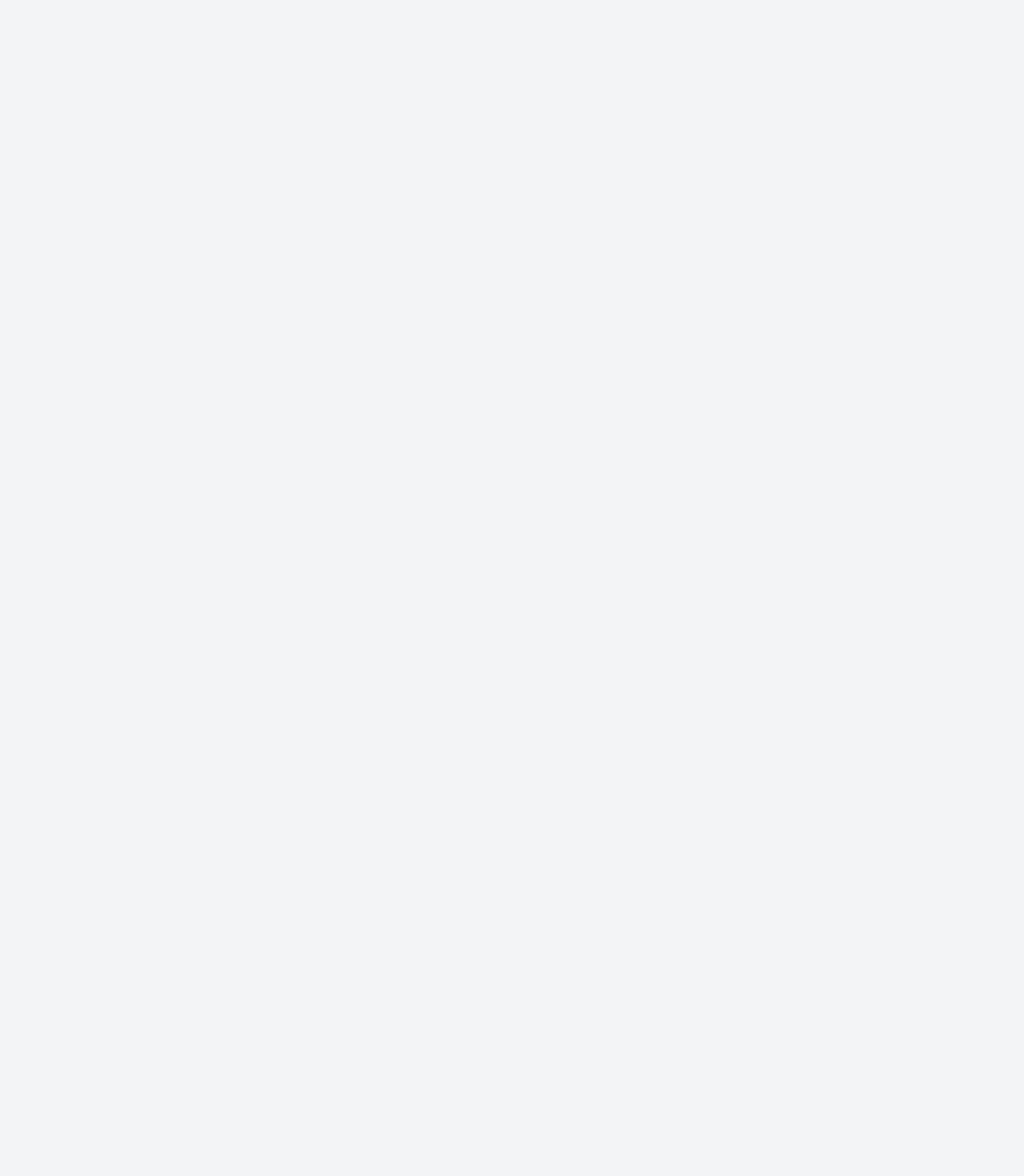
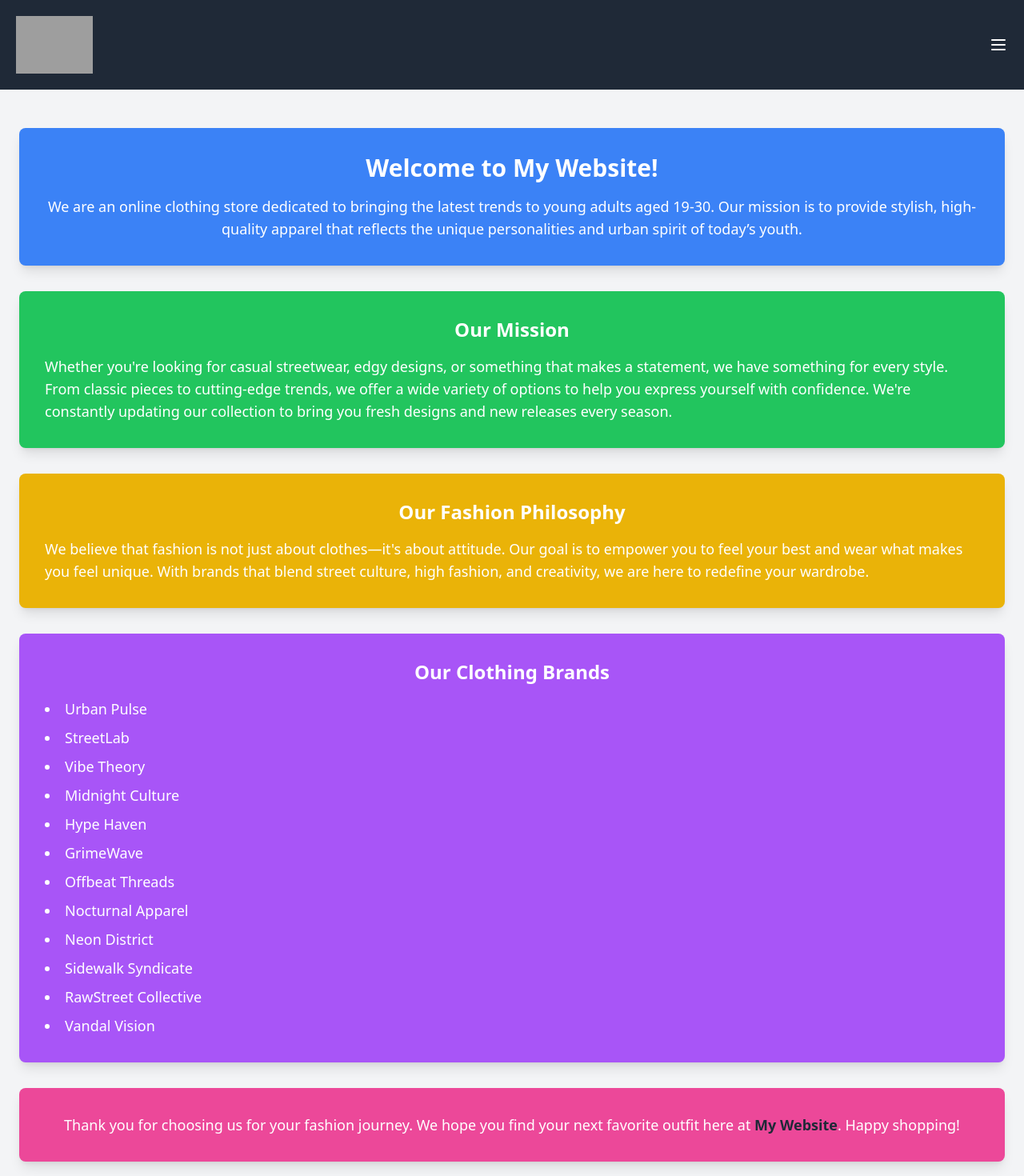
Before and after one commit to SamosTheWiseSage/Agile-project, a React (Create React App) app: page /about in a window 1280 px wide. Before the commit this address had no page. Shown: the top 1470 px of the page at 80% size. Before the commit the page ends 800 px from the top, so only its background shows below. Built offline with nearby package versions, Linux system fonts and the light colour scheme; grey boxes are pictures that could not be loaded.

Commit message:
update again
just to fix the about page

```diff
--- a/src/App.js
+++ b/src/App.js
@@ -5,6 +5,7 @@ import Home from './components/Home';
 import Contact from './components/Contact';
 import FAQs from './components/FAQs';
 import ProductsPage from './components/ProductsPage';
+import  About  from "./components/About";
 
 const App = () => {
   return (
@@ -14,6 +15,7 @@ const App = () => {
         <Route path="/products" element={<ProductsPage />} />
         <Route path="/contact" element={<Contact />} />
         <Route path="/faqs" element={<FAQs />} />
+        <Route path="/about" element={<About />} />
       </Routes>
     </Router>
   );
--- /dev/null
+++ b/src/components/About.js
@@ -0,0 +1,62 @@
+import React from 'react';
+import Layout from './Layout'; // Import the Layout component
+
+const About = () => {
+  return (
+    <Layout>
+      <div className="container mx-auto px-6 py-12">
+        {/* Welcome Message */}
+        <div className="bg-blue-500 text-white p-8 rounded-lg shadow-lg mb-8">
+          <h1 className="text-3xl font-bold text-center mb-4">Welcome to My Website!</h1>
+          <p className="text-lg text-center">
+            We are an online clothing store dedicated to bringing the latest trends to young adults aged 19-30. Our mission is to provide stylish, high-quality apparel that reflects the unique personalities and urban spirit of today’s youth.
+          </p>
+        </div>
+
+        {/* Our Mission */}
+        <div className="bg-green-500 text-white p-8 rounded-lg shadow-lg mb-8">
+          <h2 className="text-2xl font-semibold text-center mb-4">Our Mission</h2>
+          <p className="text-lg">
+            Whether you're looking for casual streetwear, edgy designs, or something that makes a statement, we have something for every style. From classic pieces to cutting-edge trends, we offer a wide variety of options to help you express yourself with confidence. We're constantly updating our collection to bring you fresh designs and new releases every season.
+          </p>
+        </div>
+
+        {/* Fashion Philosophy */}
+        <div className="bg-yellow-500 text-white p-8 rounded-lg shadow-lg mb-8">
+          <h2 className="text-2xl font-semibold text-center mb-4">Our Fashion Philosophy</h2>
+          <p className="text-lg">
+            We believe that fashion is not just about clothes—it's about attitude. Our goal is to empower you to feel your best and wear what makes you feel unique. With brands that blend street culture, high fashion, and creativity, we are here to redefine your wardrobe.
+          </p>
+        </div>
+
+        {/* Clothing Brands */}
+        <div className="bg-purple-500 text-white p-8 rounded-lg shadow-lg mb-8">
+          <h2 className="text-2xl font-semibold text-center mb-4">Our Clothing Brands</h2>
+          <ul className="list-disc list-inside space-y-2 text-lg">
+            <li>Urban Pulse</li>
+            <li>StreetLab</li>
+            <li>Vibe Theory</li>
+            <li>Midnight Culture</li>
+            <li>Hype Haven</li>
+            <li>GrimeWave</li>
+            <li>Offbeat Threads</li>
+            <li>Nocturnal Apparel</li>
+            <li>Neon District</li>
+            <li>Sidewalk Syndicate</li>
+            <li>RawStreet Collective</li>
+            <li>Vandal Vision</li>
+          </ul>
+        </div>
+
+        {/* Thank You Message */}
+        <div className="bg-pink-500 text-white p-8 rounded-lg shadow-lg">
+          <p className="text-lg text-center">
+            Thank you for choosing us for your fashion journey. We hope you find your next favorite outfit here at <span className="font-semibold text-gray-800">My Website</span>. Happy shopping!
+          </p>
+        </div>
+      </div>
+    </Layout>
+  );
+};
+
+export default About;
```
